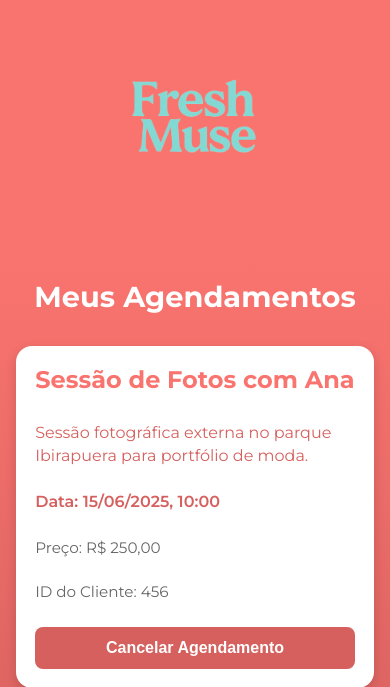
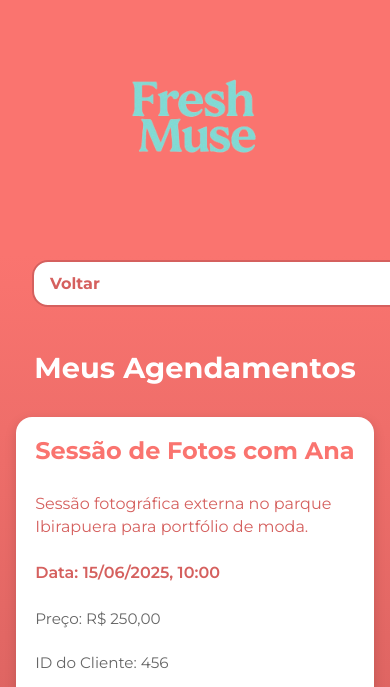
Before and after one commit to szcabral/projeto-web-mod2, a Node server app: page /meusEventosCliente in a window 390 px wide. Shown: the top 687 px of the page. Run offline with Node 20, Linux system fonts and the light colour scheme.

Commit message:
feat: adicionando botão de volta.

```diff
--- a/src/views/pages/meusEventosCliente.ejs
+++ b/src/views/pages/meusEventosCliente.ejs
@@ -31,6 +31,48 @@
       max-width: 250px;
     }
 
+    /* Estilo para o botão Voltar (similar ao que você já usava) */
+    .btn-voltar {
+      background-color: #fff;
+      color: #D5605E;
+      border: 2px solid #D5605E;
+      padding: 0.75rem 1.5rem;
+      border-radius: 16px;
+      font-weight: 700;
+      font-size: 1rem;
+      cursor: pointer;
+      transition: all 0.3s ease;
+      text-decoration: none;
+      display: inline-block;
+      margin-bottom: 1.5rem; /* Espaçamento abaixo do botão */
+      align-self: flex-start; /* Alinha à esquerda dentro do body (que é flex-column) */
+      margin-left: calc(50% - 600px); /* Ajusta para alinhar com o container na largura máxima */
+      max-width: 1200px; /* Limita a largura do contexto para o botão */
+      width: 100%; /* Ocupa a largura total do contexto flexível */
+      text-align: left; /* Garante que o texto fique à esquerda dentro do padding */
+    }
+
+    /* Ajuste para o botão voltar em telas menores */
+    @media (max-width: 1240px) { /* Quando o container começar a diminuir */
+        .btn-voltar {
+            margin-left: 2rem; /* Mantém um padding da borda */
+            margin-right: 2rem;
+        }
+    }
+    @media (max-width: 768px) {
+        .btn-voltar {
+            margin-left: 1rem;
+            margin-right: 1rem;
+            padding: 0.75rem 1rem; /* Diminui um pouco o padding */
+        }
+    }
+
+
+    .btn-voltar:hover {
+      background-color: #D5605E;
+      color: white;
+    }
+
     h1 {
       margin-bottom: 2rem;
       font-weight: 700;
@@ -40,7 +82,7 @@
 
     .agendamentos-container {
       display: grid;
-      grid-template-columns: repeat(auto-fill, minmax(300px, 1fr)); /* Layout responsivo em grade */
+      grid-template-columns: repeat(auto-fill, minmax(300px, 1fr));
       gap: 1.5rem;
       width: 100%;
       max-width: 1200px;
@@ -108,12 +150,13 @@
       margin-top: 50px;
     }
 
+    /* Media Queries para responsividade */
     @media (max-width: 768px) {
       body {
         padding: 1rem;
       }
       .agendamentos-container {
-        grid-template-columns: 1fr; /* Uma coluna em telas menores */
+        grid-template-columns: 1fr;
         padding: 0;
       }
       .logo img {
@@ -131,7 +174,10 @@
 <body>
 
   <div class="logo">
-    <img src="/assets/fresh_muse_logo.png" alt="Fresh Muse Logo" /> </div>
+    <img src="../assets/fresh_muse_logo.png" alt="Fresh Muse Logo" />
+  </div>
+
+  <a href="javascript:history.back()" class="btn-voltar">Voltar</a>
 
   <h1>Meus Agendamentos</h1>
 
@@ -148,7 +194,6 @@
       const options = { year: 'numeric', month: '2-digit', day: '2-digit', hour: '2-digit', minute: '2-digit' };
       return data.toLocaleDateString('pt-BR', options);
     }
-
 
     async function carregarAgendamentos() {
       const agendamentosList = document.getElementById('agendamentosList');
@@ -210,11 +255,9 @@
       }
     }
 
-
     async function confirmarCancelamento(idAgendamento) {
       if (confirm('Tem certeza que deseja cancelar este agendamento?')) {
         try {
-
           console.log(`Agendamento com ID ${idAgendamento} cancelado (simulado).`);
           alert('Agendamento cancelado com sucesso!');
           carregarAgendamentos();
```
